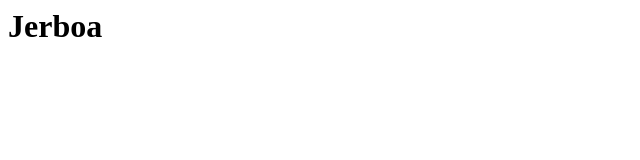
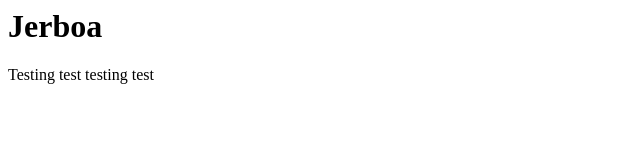
Before and after one commit to mikaelaSoderberg/Jerboa, a plain HTML site: page index.html in a window 1280 px wide. Shown: the whole page, without its empty margins (0-640 px from the left). Drawn offline with Linux system fonts and the light colour scheme.

Commit message:
Introduction

```diff
--- a/index.html
+++ b/index.html
@@ -1 +1,2 @@
 <h1>Jerboa</h1>
+<p>Testing test testing test</p>
```
